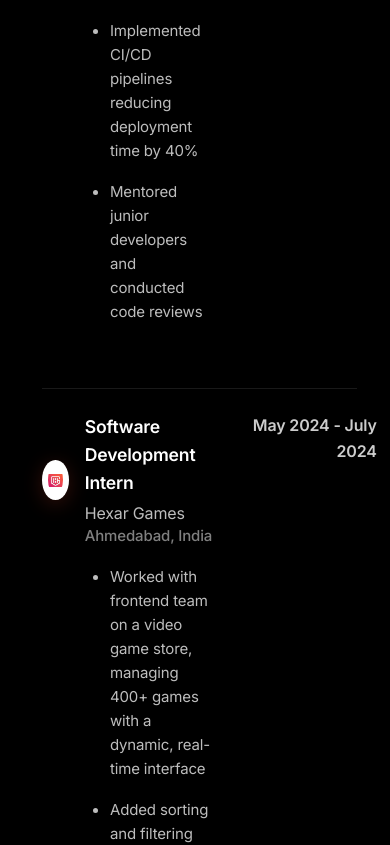
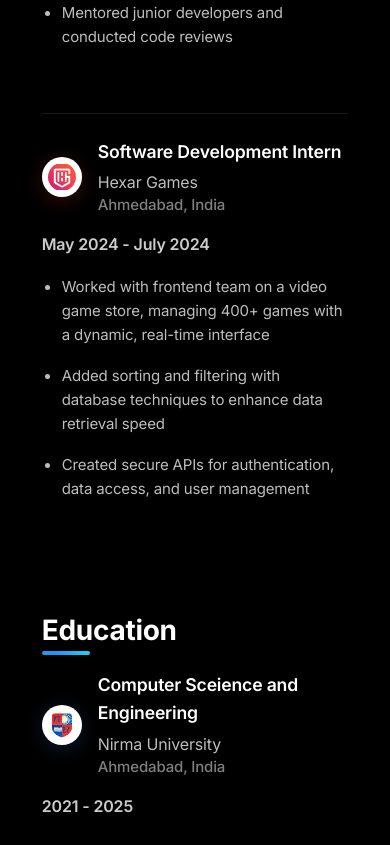
Before and after one commit to Keyur2311/keyur-portfolio, a React (Vite) app: page / in a window 390 px wide. Shown: the part 1860-2705 px from the top of the page. Built offline with nearby package versions, Linux system fonts and the light colour scheme.

Commit message:
some bug fixes for responsiveness

```diff
--- a/src/components/Education.jsx
+++ b/src/components/Education.jsx
@@ -53,21 +53,34 @@ const Education = () => {
           Education
         </Typography>
 
-        <Stack spacing={3}>
+        <Stack spacing={3} sx={{ width: '100%' }}>
           {education.map((edu, index) => (
-            <Box key={index}>
+            <Box key={index} sx={{ width: '100%' }}>
               {index > 0 && (
                 <Divider
                   sx={{
                     my: 3,
                     borderColor: '#333333',
-                    opacity: 0.5
+                    opacity: 0.5,
+                    width: '100%'
                   }}
                 />
               )}
-              <Box sx={{ display: 'flex', justifyContent: 'space-between', alignItems: 'flex-start' }}>
-                <Box sx={{ flex: 1, pr: 3 }}>
-                  <Box sx={{ display: 'flex', alignItems: 'center', gap: 2 }}>
+              <Box sx={{
+                display: 'flex',
+                flexDirection: { xs: 'column', sm: 'row' },
+                alignItems: { xs: 'flex-start', sm: 'center' },
+                justifyContent: 'space-between',
+                width: '100%',
+                mb: 2
+              }}>
+                <Box sx={{
+                  display: 'flex',
+                  alignItems: 'center',
+                  gap: 2,
+                  mb: { xs: 2, sm: 0 },
+                  flex: '1 1 auto'
+                }}>
                   <Box
                     sx={{
                       background: edu.logo ? 'white' : 'linear-gradient(135deg, #4776E6 0%, #8E54E9 100%)',
@@ -80,6 +93,7 @@ const Education = () => {
                       justifyContent: 'center',
                       width: edu.logo ? '40px' : 'auto',
                       height: edu.logo ? '40px' : 'auto',
+                      flexShrink: 0
                     }}
                   >
                     {edu.logo ? (
@@ -97,7 +111,7 @@ const Education = () => {
                       <FaGraduationCap size={20} color="#ffffff" />
                     )}
                   </Box>
-                    <Box>
+                  <Box sx={{ flex: '1 1 auto' }}>
                     <Typography variant="h6" sx={{ color: '#ffffff', mb: 0.5 }}>
                       {edu.degree}
                     </Typography>
@@ -109,15 +123,15 @@ const Education = () => {
                     </Typography>
                   </Box>
                 </Box>
-                </Box>
                 <Typography
                   variant="h6"
                   sx={{
                     color: '#ffffff',
-                    minWidth: '140px',
-                    textAlign: 'right',
+                    minWidth: { xs: 'auto', sm: '140px' },
+                    textAlign: { xs: 'left', sm: 'right' },
                     fontSize: '1rem',
-                    opacity: 0.8
+                    opacity: 0.8,
+                    flexShrink: 0
                   }}
                 >
                   {edu.date}
--- a/src/components/Experience.jsx
+++ b/src/components/Experience.jsx
@@ -71,21 +71,34 @@ const Experience = () => {
           Experience
         </Typography>
 
-        <Stack spacing={3}>
+        <Stack spacing={3} sx={{ width: '100%' }}>
           {experiences.map((experience, index) => (
-            <Box key={index}>
+            <Box key={index} sx={{ width: '100%' }}>
               {index > 0 && (
                 <Divider
                   sx={{
                     my: 3,
                     borderColor: '#333333',
-                    opacity: 0.5
+                    opacity: 0.5,
+                    width: '100%'
                   }}
                 />
               )}
-              <Box sx={{ display: 'flex', justifyContent: 'space-between', alignItems: 'flex-start' }}>
-                <Box sx={{ flex: 1, pr: 3 }}>
-                  <Box sx={{ display: 'flex', alignItems: 'center', gap: 2, mb: 2 }}>
+              <Box sx={{
+                display: 'flex',
+                flexDirection: { xs: 'column', sm: 'row' },
+                alignItems: { xs: 'flex-start', sm: 'center' },
+                justifyContent: 'space-between',
+                width: '100%',
+                mb: 2
+              }}>
+                <Box sx={{
+                  display: 'flex',
+                  alignItems: 'center',
+                  gap: 2,
+                  mb: { xs: 2, sm: 0 },
+                  flex: '1 1 auto'
+                }}>
                   <Box
                     sx={{
                       background: experience.logo ? 'white' : 'linear-gradient(135deg, #FF4B2B 0%, #FF416C 100%)',
@@ -98,6 +111,7 @@ const Experience = () => {
                       justifyContent: 'center',
                       width: experience.logo ? '40px' : 'auto',
                       height: experience.logo ? '40px' : 'auto',
+                      flexShrink: 0
                     }}
                   >
                     {experience.logo ? (
@@ -115,7 +129,7 @@ const Experience = () => {
                       <FaBriefcase size={20} color="#ffffff" />
                     )}
                   </Box>
-                    <Box>
+                  <Box sx={{ flex: '1 1 auto' }}>
                     <Typography variant="h6" sx={{ color: '#ffffff', mb: 0.5 }}>
                       {experience.title}
                     </Typography>
@@ -127,34 +141,44 @@ const Experience = () => {
                     </Typography>
                   </Box>
                 </Box>
-                  <Box sx={{ pl: 6 }}>
+                <Typography
+                  variant="h6"
+                  sx={{
+                    color: '#ffffff',
+                    minWidth: { xs: 'auto', sm: '140px' },
+                    textAlign: { xs: 'left', sm: 'right' },
+                    fontSize: '1rem',
+                    opacity: 0.8,
+                    flexShrink: 0
+                  }}
+                >
+                  {experience.date}
+                </Typography>
+              </Box>
+              <Box sx={{ width: '100%' }}>
                 <ul style={{
+                  listStyle: 'disc',
                   paddingLeft: '20px',
                   margin: '0',
-                      color: '#bdbdbd'
+                  color: '#bdbdbd',
+                  width: '100%'
                 }}>
                   {experience.description.map((item, idx) => (
-                        <li key={idx}>
-                          <Typography variant="body2" paragraph sx={{ color: '#bdbdbd' }}>
+                    <li key={idx} style={{ width: '100%' }}>
+                      <Typography
+                        variant="body2"
+                        paragraph
+                        sx={{
+                          color: '#bdbdbd',
+                          width: '100%',
+                          pr: { xs: 0, sm: '140px' }  // Add right padding on desktop to align with the date
+                        }}
+                      >
                         {item}
                       </Typography>
                     </li>
                   ))}
                 </ul>
-                  </Box>
-                </Box>
-                <Typography
-                  variant="h6"
-                  sx={{
-                    color: '#ffffff',
-                    minWidth: '140px',
-                    textAlign: 'right',
-                    fontSize: '1rem',
-                    opacity: 0.8
-                  }}
-                >
-                  {experience.date}
-                </Typography>
               </Box>
             </Box>
           ))}
```
Lines whose indentation alone changed are shown as unchanged.
